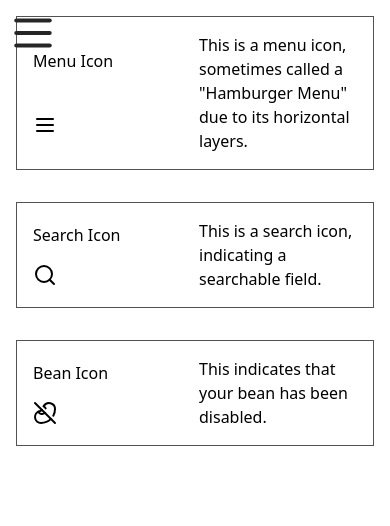
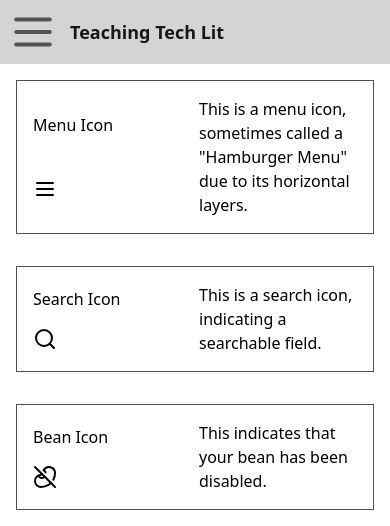
Before and after one commit to j-cleme/capstone_teaching-tech-lit, a Vue app: page / in a window 390 px wide. Shown: the top 526 px of the page. Built offline with nearby package versions, Linux system fonts and the light colour scheme.

Commit message:
formatting + notes
TODO this *should* be 2 components (header and nav) but i am lazy and sloppily combining them is easy and fast. once split, toggleNav() needs to change to properly send info between components.

```diff
--- a/src/components/Nav.vue
+++ b/src/components/Nav.vue
@@ -23,10 +23,16 @@ export default {
 </script>
 
 <template>
+  <!-- TODO this *should* be 2 components (header and nav) but i am lazy and sloppily combining
+    them is easy and fast. once split, toggleNav() needs to change to properly send info between components. -->
+  <header class="bg-neutral-300 sticky w-full h-16 m-0 flex flex-row justify-start items-center">
+    <Menu :size="50" @click="toggleNav()" class="mx-2 my-2 md:hover:rotate-90 duration-75 text-neutral-600 lg:hidden" />
+    <h1 class="mx-1 md:px-2 py-2 text-lg font-semibold text-neutral-900">Teaching Tech Lit</h1>
+  </header>
   <nav
-    class="bg-neutral-400 grid grid-cols-1 grid-flow-row auto-rows-max justify-around h-screen duration-100 absolute z-10"
+    class="bg-neutral-200 grid grid-cols-1 grid-flow-row auto-rows-max justify-around h-screen duration-100 absolute z-10"
     :class="[navOpen ? 'w-3/4' : 'w-0']" id="sidenav">
-    <Menu :size="50" @click="toggleNav()" class="mx-2 my-2 md:hover:rotate-90 duration-75 text-neutral-800" />
+    <!-- <Menu :size="50" @click="toggleNav()" class="mx-2 my-2 md:hover:rotate-90 duration-75 text-neutral-600" /> -->
     <a class="px-4 py-2 text-lg font-semibold text-neutral-900 duration-100" :class="[navOpen ? '' : 'hidden']"
       href="#">Lorem
       Ipsone</a>
@@ -37,7 +43,8 @@ export default {
       href="#">Lorem
       Ipsthree</a>
     <!-- TODO please dont type all these out manually lol -->
-    <!-- could use pug, or make another component specifically for this link, but honestly if we are just making this list once thats too much effort -->
+    <!-- could use pug, or make another component specifically for this link, but
+      honestly if we are just making this list once thats too much effort -->
     <!-- ez emmet ebbreviation: a.px-5.py-2.text-lg.font-semibold.text-neutral-900 -->
   </nav>
 </template>
```
